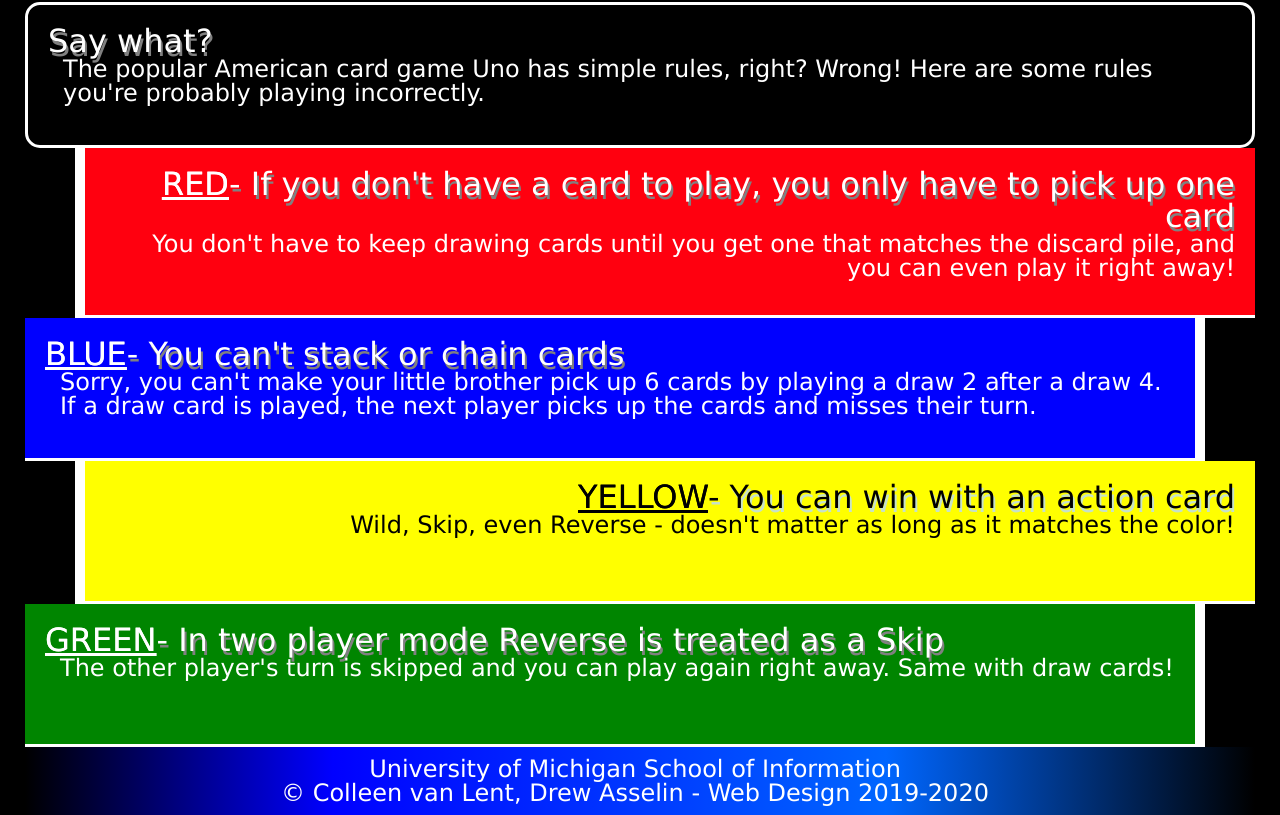
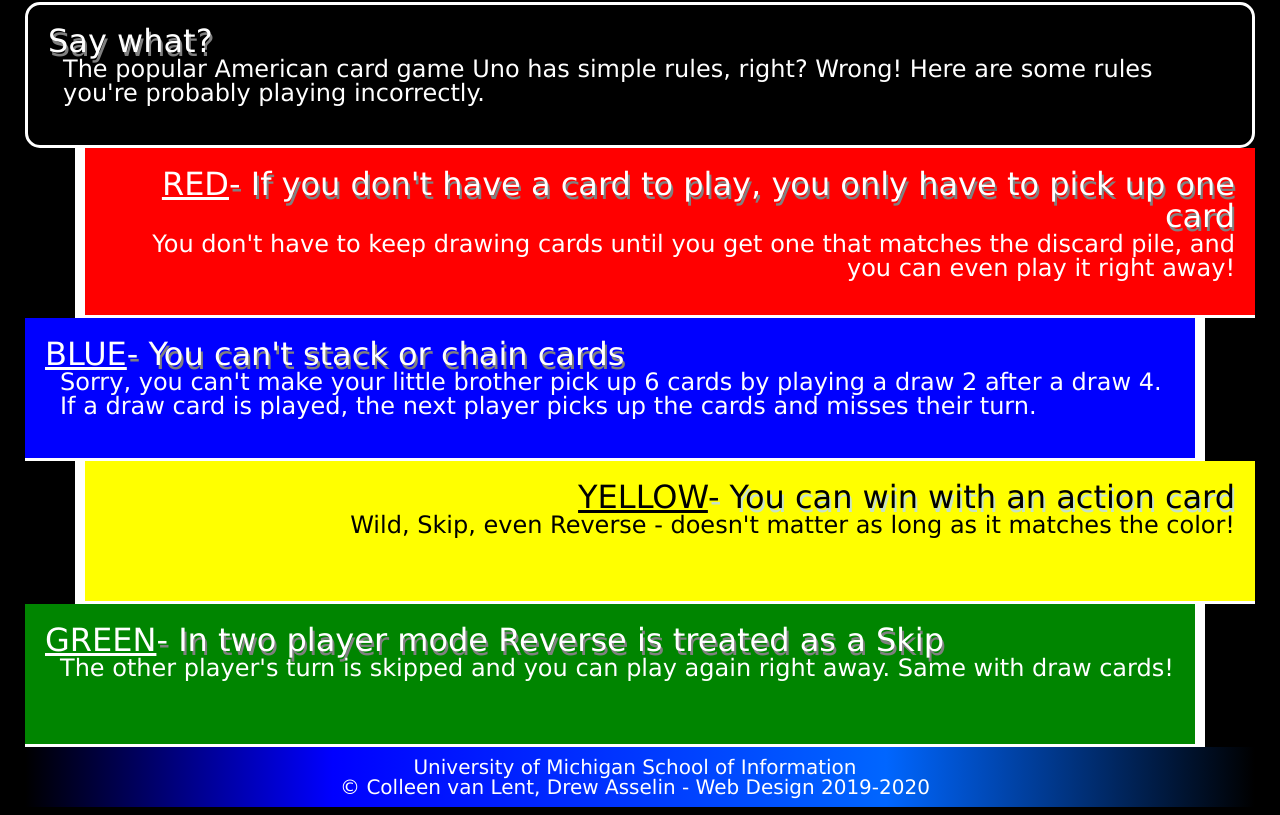
Before and after one commit to emilyedmunds/homework2-2022, a plain HTML site: page index.html in a window 1280 px wide. Shown: the part 418-1233 px from the top of the page. Drawn offline with Linux system fonts and the light colour scheme.

Commit message:
Update style.css

```diff
--- a/css/style.css
+++ b/css/style.css
@@ -43,7 +43,7 @@ div {
 }
 
 .red {
-    background-color: #ff000f;
+    background-color: #ff0000;
     text-align: right;
     margin-left: 50px;
     border-width: 0 0 3px 10px;
@@ -82,7 +82,7 @@ div {
 span {
     text-decoration: underline;
     text-transform: uppercase;
-    text-shadow: 0 0;
+    text-shadow: none;
 }
 
 footer {
@@ -92,5 +92,6 @@ footer {
 
 footer p {
     text-align: center;
+    font-size: 20px;
     padding: 10px 10px 10px 0;
 }
```
